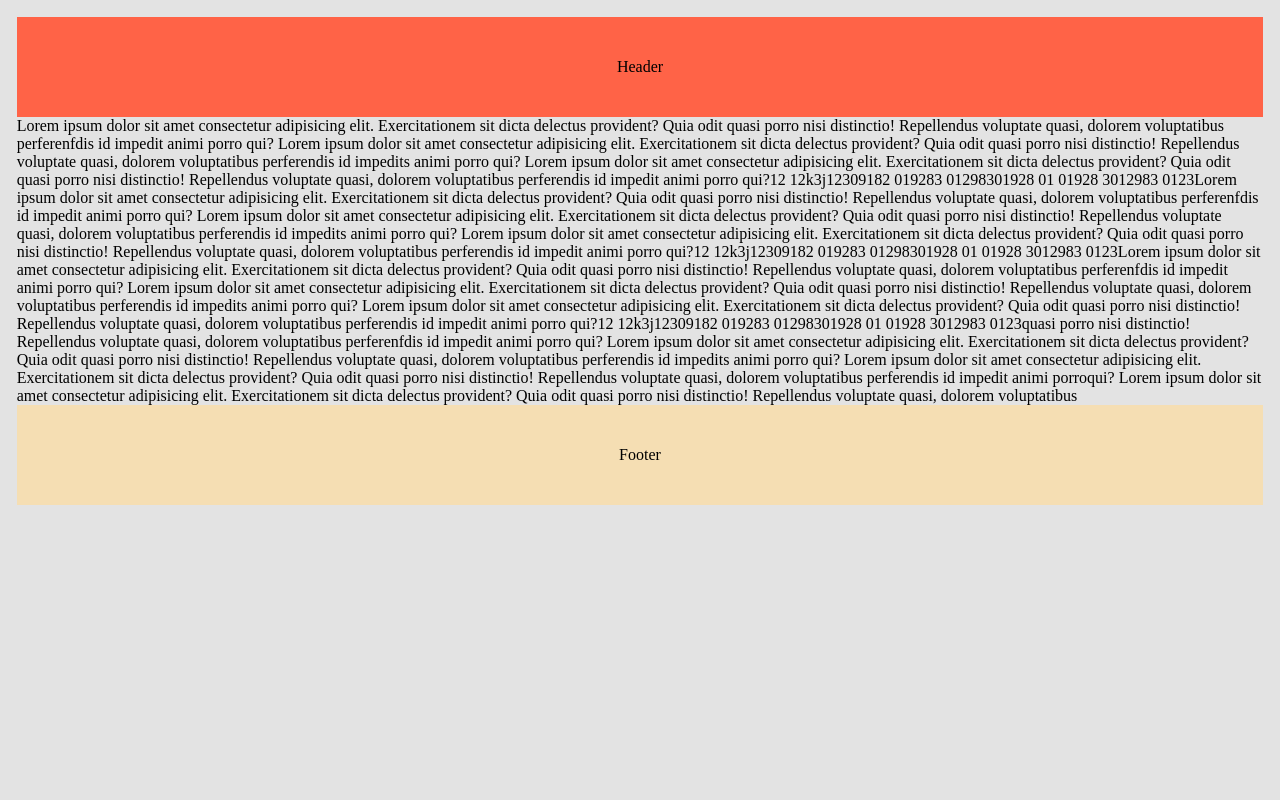
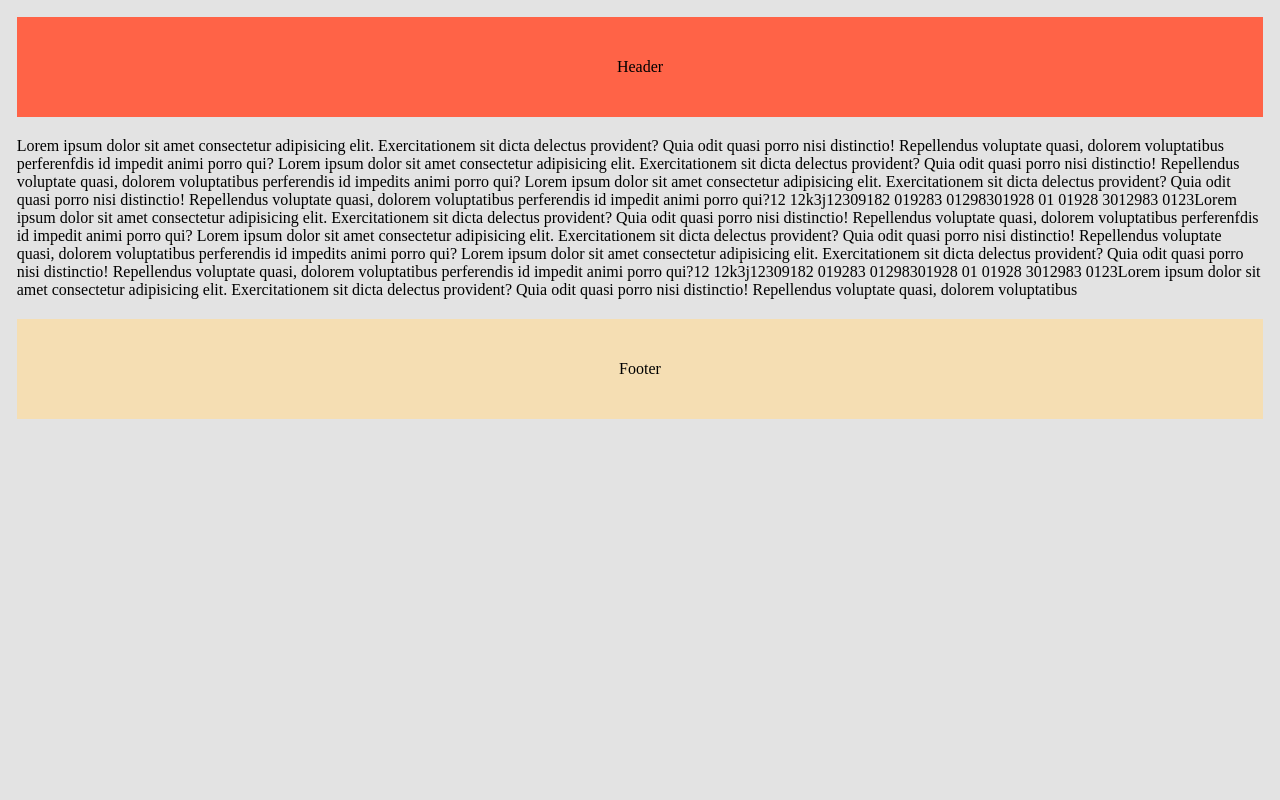
Before and after one commit to aleks-frontend/page-injector, a website: page index.html in a window 1280 px wide. Shown: the top 800 px of the page. Drawn offline with Linux system fonts and the light colour scheme.

Commit message:
chore: added default values for header and footer height and body padding top and bottom + added helper function for bleed height in px

```diff
--- a/index.html
+++ b/index.html
@@ -90,31 +90,39 @@
   <div class="pageInjector-target"></div>
   <div class="pageInjector-container"></div>
   <script>
-    function pageInjector() {
+      function pageInjector({
+        headerHeight=100,
+        footerHeight=100,
+        bodyPaddingTop=20,
+        bodyPaddingBottom=20
+      } = {}) {
         const words = document.querySelector('.pageInjector-master').innerText.split(' ');
         const dynamicPagesContainer = document.querySelector('.pageInjector-container');
         const fragment = document.createDocumentFragment();
-      const target = document.querySelector('.pageInjector-target');
+        const tempTarget = document.querySelector('.pageInjector-target');
+        const bleedHeight = getBleedHeightInPx();
         let targetSlots = [];
 
-      target.classList.remove('u-hide');
-      clearDiv(target);
+        const maxHeight = window.innerHeight - headerHeight - footerHeight - bodyPaddingTop - bodyPaddingBottom - bleedHeight;
 
-      for (const word of words) {
-        if (target.offsetHeight < 950) {
-          target.innerHTML += `${word} `;
+        tempTarget.classList.remove('u-hide');
+        clearDiv(tempTarget);
+
+        for ( const word of words ) {
+          if ( tempTarget.offsetHeight < maxHeight ) {
+            tempTarget.innerHTML += `${word} `;
           } else {
-          targetSlots.push(target.innerHTML);
-          clearDiv(target);
+            targetSlots.push(tempTarget.innerHTML);
+            clearDiv(tempTarget);
           }
         }
 
-      targetSlots.push(target.innerHTML);
-      target.classList.add('u-hide');
+        targetSlots.push(tempTarget.innerHTML);
+        tempTarget.classList.add('u-hide');
 
         clearDiv(dynamicPagesContainer);
 
-      for (const slot of targetSlots) {
+        for ( const slot of targetSlots ) {
           const page = document.createElement('div');
           page.classList.add('page');
           page.style.cssText = `
@@ -138,13 +146,14 @@
           page.appendChild(bleed);
 
           const fit = document.createElement('div');
-        fit.classList.add('fit', 'container');
+          fit.classList.add('fit', 'container', 'u-flex-column');
           bleed.appendChild(fit);
 
           const header = document.createElement('div');
           header.classList.add('header');
           header.style.cssText = `
-			height: 100px;
+			flex-basis: ${headerHeight}px;
+            flex-shrink: 0;
 			background: tomato;
 			display: flex;
             align-items: center;
@@ -155,7 +164,8 @@
           const footer = document.createElement('div');
           footer.classList.add('footer');
           footer.style.cssText = `
-			height: 100px;
+			flex-basis: ${footerHeight}px;
+            flex-shrink: 0;
 			background: wheat;
 			display: flex;
             align-items: center;
@@ -165,7 +175,11 @@
 
           const body = document.createElement('div');
           body.classList.add('body');
-        body.style.cssText = 'flex: 1;';
+          body.style.cssText = `
+			flex: 1;
+			padding-top: ${bodyPaddingTop}px;
+			padding-bottom: ${bodyPaddingBottom}px;
+          `;
 
           fit.appendChild(header);
           fit.appendChild(body);
@@ -179,10 +193,28 @@
         dynamicPagesContainer.appendChild(fragment);
       }
 
+      // Helper function for clearing div's html
       function clearDiv(element) {
         while (element.firstChild) {
           element.removeChild(element.firstChild);
         }
+      }
+
+      // Helper function for getting the bleed dimensions in px
+      function getBleedHeightInPx() {
+        // Creating temporary div with height set in mm and appending it to body
+        const tempBleedDiv = document.createElement('div');
+        tempBleedDiv.style.height = '8.82mm';
+        document.body.appendChild(tempBleedDiv);
+
+        // Getting new element's height in px and putting it in a variable
+        const bleedHeightInPx = tempBleedDiv.offsetHeight;
+
+        // Removing temporary div from the div as we no longer need it
+        tempBleedDiv.remove();
+
+        // Returning the value in px
+        return bleedHeightInPx;
       }
 
       pageInjector();
```
Lines whose indentation alone changed are shown as unchanged.
